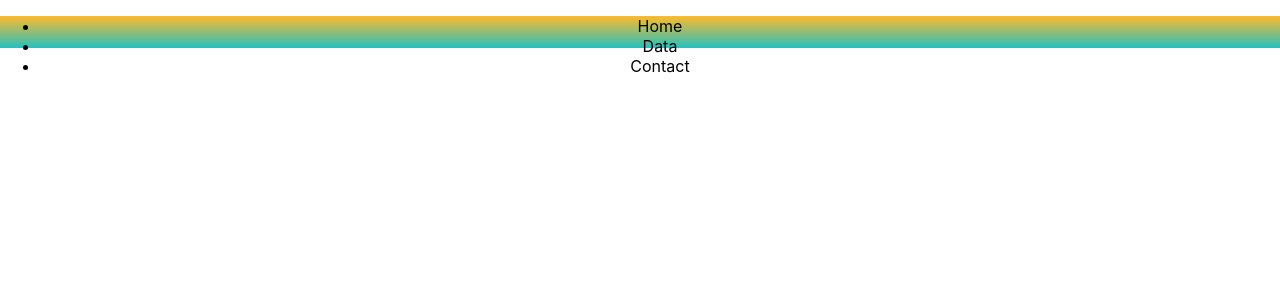
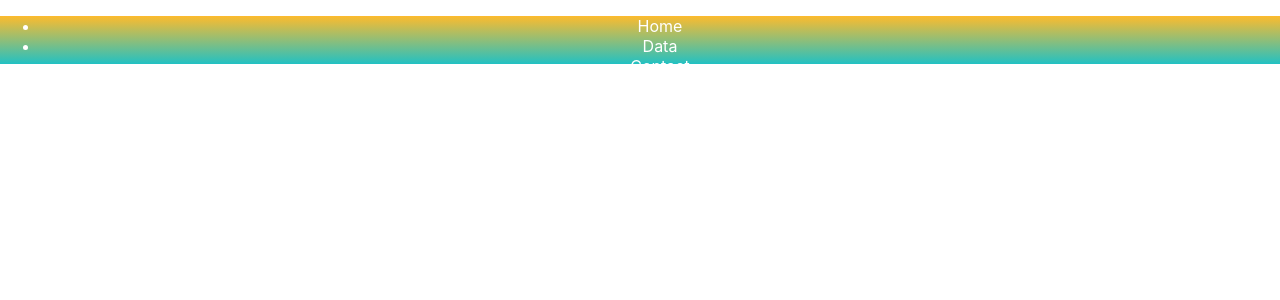
Before and after one commit to andrewjkim745/Corona-Data, a React (Create React App) app: page / in a window 1280 px wide. Shown: the top 300 px of the page. Built offline with nearby package versions, Linux system fonts and the light colour scheme.

Commit message:
setup variables scss folder

```diff
--- a/src/Styles/Navbar.css
+++ b/src/Styles/Navbar.css
@@ -1,7 +1,11 @@
 .Navbar {
   width: 100%;
-  height: 2rem;
+  height: 3rem;
   background: -webkit-gradient(linear, left bottom, left top, from(#22c1c3), to(#fdbb2d));
   background: linear-gradient(0deg, #22c1c3 0%, #fdbb2d 100%);
 }
+
+.Navbar, li {
+  color: white;
+}
 /*# sourceMappingURL=Navbar.css.map */
--- a/src/Styles/Navbar.scss
+++ b/src/Styles/Navbar.scss
@@ -1,9 +1,12 @@
-$gradient: linear-gradient(0deg, rgba(34,193,195,1) 0%, rgba(253,187,45,1) 100%);
-
+@import '../Variables/Variables.scss';
 
 
 .Navbar {
-    width: 100%;
-    height: 2rem;
+    width: $width100;
+    height: $navbarHeight;
     background: $gradient;
 }
+
+.Navbar, li {
+    color: $whiteColor;
+}
--- /dev/null
+++ b/src/Variables/Variables.css
@@ -0,0 +1 @@
+/* No CSS *//*# sourceMappingURL=Variables.css.map */
--- /dev/null
+++ b/src/Variables/Variables.scss
@@ -0,0 +1,4 @@
+$gradient: linear-gradient(0deg, rgba(34,193,195,1) 0%, rgba(253,187,45,1) 100%);
+$whiteColor: white;
+$navbarHeight: 3rem;
+$width100: 100%;
```
Also changed, not shown: 2 other files (tests, documents, lock files or other folders).
